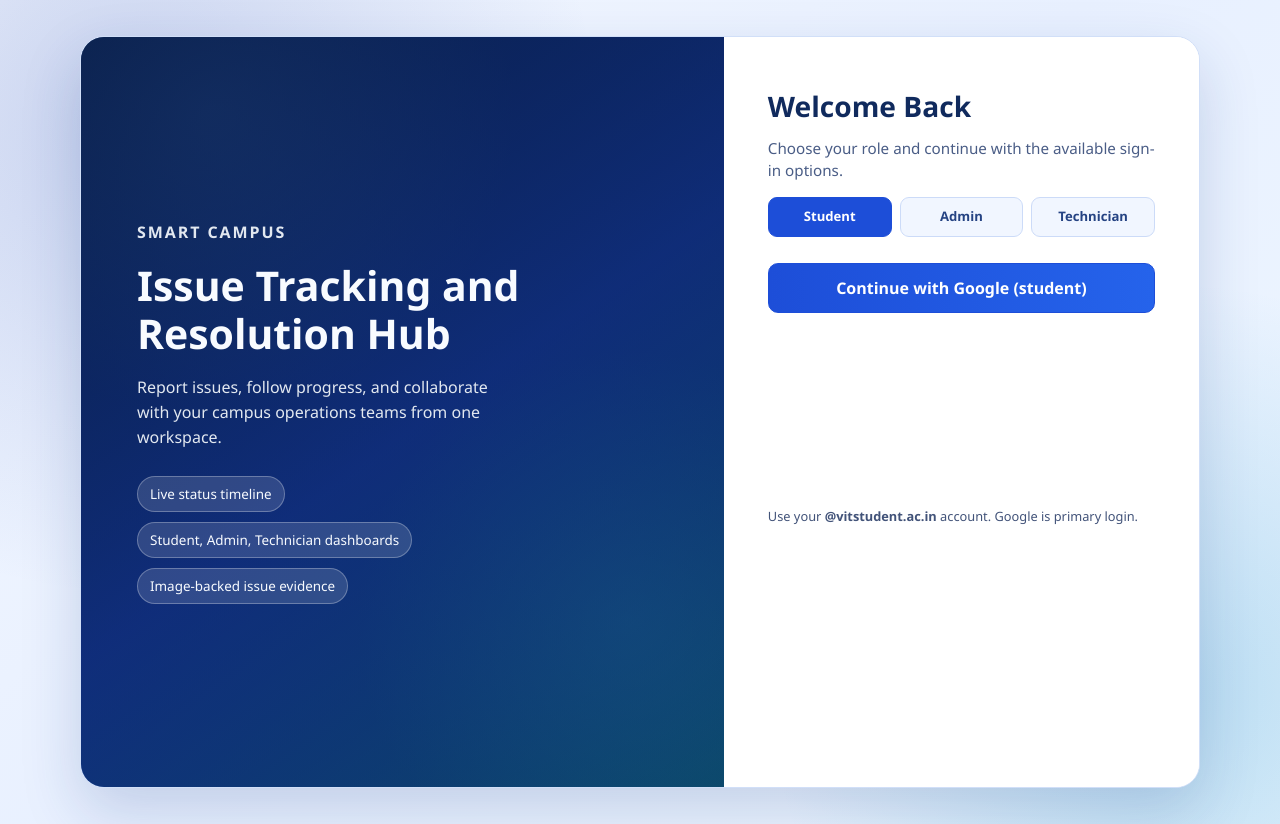
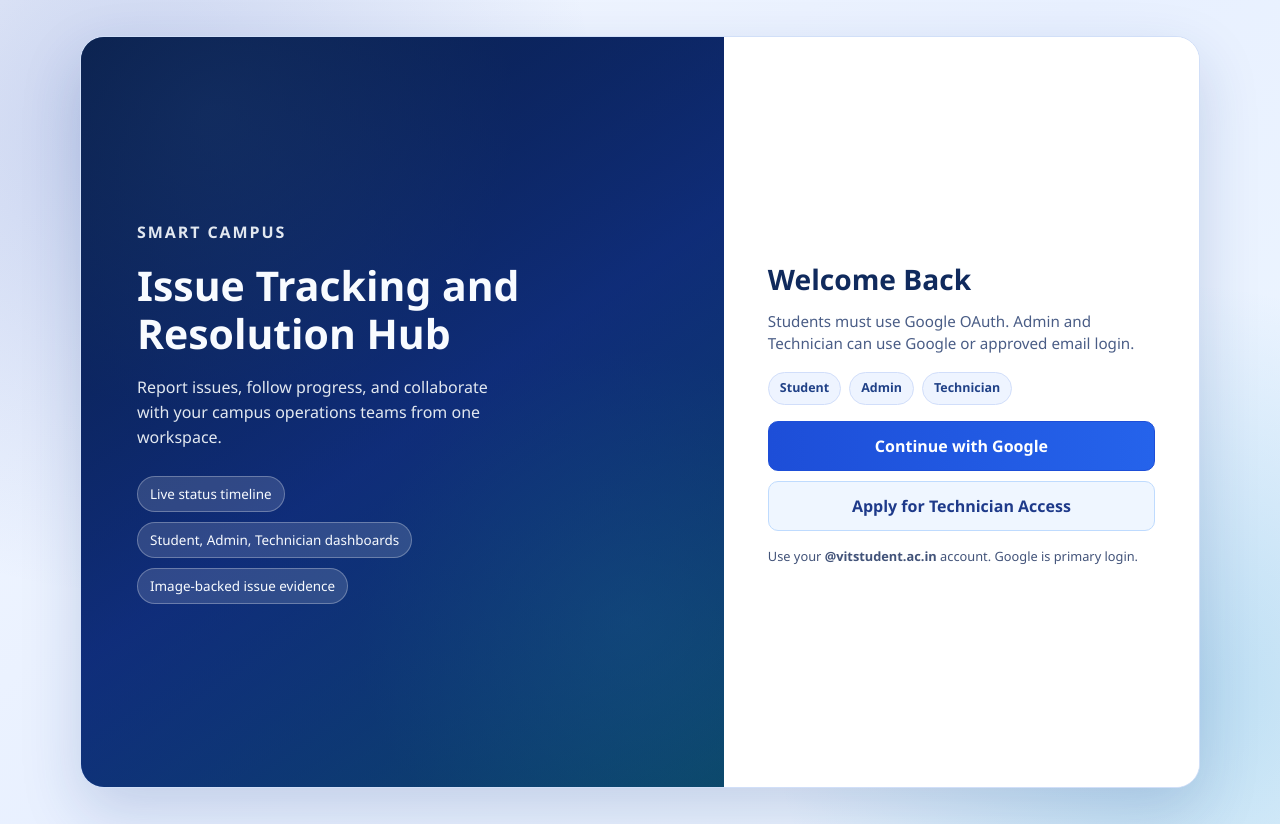
Before and after one commit to AshmanSodhi/Smart-Campus-Issue-Tracking, a React (Vite) app: page / in a window 1280 px wide. Built offline with nearby package versions, Linux system fonts and the light colour scheme; no server answers.

Commit message:
feat: simplify login component by removing role selection and enhancing UI for role options

```diff
--- a/src/components/Login.jsx
+++ b/src/components/Login.jsx
@@ -12,7 +12,6 @@ import "./login.css";
 function Login() {
   const [loading, setLoading] = useState(false);
   const [errorMessage, setErrorMessage] = useState("");
-  const [selectedRole, setSelectedRole] = useState("student");
   const [testEmail, setTestEmail] = useState("");
   const [showTechRegistration, setShowTechRegistration] = useState(false);
   const [registrationMessage, setRegistrationMessage] = useState("");
@@ -46,11 +45,6 @@ function Login() {
     restoreSession();
   }, [navigate]);
 
-  useEffect(() => {
-    setErrorMessage("");
-    setRegistrationMessage("");
-  }, [selectedRole]);
-
   const handleGoogleLogin = async () => {
     setLoading(true);
     setErrorMessage("");
@@ -78,8 +72,6 @@ function Login() {
       setErrorMessage(error.message || "Test email login failed.");
     }
   };
-
-  const showEmailLogin = selectedRole !== "student" && isTestEmailLoginEnabled();
 
   const updateTechField = (field, value) => {
     setTechForm((prev) => ({
@@ -129,65 +121,37 @@ function Login() {
 
         <section className="login-card" aria-label="Sign in to Smart Campus">
           <h2>Welcome Back</h2>
-          <p className="login-subtitle">Choose your role and continue with the available sign-in options.</p>
+          <p className="login-subtitle">
+            Students must use Google OAuth. Admin and Technician can use Google or approved email login.
+          </p>
 
-          <div className="login-tabs" role="tablist" aria-label="Select user type">
-            <button
-              type="button"
-              role="tab"
-              aria-selected={selectedRole === "student"}
-              className={selectedRole === "student" ? "tab active" : "tab"}
-              onClick={() => setSelectedRole("student")}
-            >
-              Student
-            </button>
-            <button
-              type="button"
-              role="tab"
-              aria-selected={selectedRole === "admin"}
-              className={selectedRole === "admin" ? "tab active" : "tab"}
-              onClick={() => setSelectedRole("admin")}
-            >
-              Admin
-            </button>
-            <button
-              type="button"
-              role="tab"
-              aria-selected={selectedRole === "technician"}
-              className={selectedRole === "technician" ? "tab active" : "tab"}
-              onClick={() => setSelectedRole("technician")}
-            >
-              Technician
-            </button>
+          <div className="portal-roles" aria-label="Portal role options">
+            <span>Student</span>
+            <span>Admin</span>
+            <span>Technician</span>
           </div>
 
-          <div className="role-auth-panel" aria-live="polite">
           <button onClick={handleGoogleLogin} disabled={loading}>
-              {loading ? "Redirecting..." : `Continue with Google (${selectedRole})`}
+            {loading ? "Redirecting..." : "Continue with Google"}
           </button>
 
-            {showEmailLogin ? (
+          {isTestEmailLoginEnabled() && (
             <>
               <div className="login-divider">or</div>
               <input
                 type="email"
-                  placeholder={selectedRole === "admin" ? "Admin email login" : "Technician email login"}
+                placeholder="Admin/Technician email login"
                 value={testEmail}
                 onChange={(e) => setTestEmail(e.target.value)}
               />
               <button className="secondary" onClick={handleTestEmailLogin} disabled={loading}>
-                  {selectedRole === "admin" ? "Login with Email (Admin)" : "Login with Email (Technician)"}
+                Login with Email (Admin/Tech)
               </button>
             </>
-            ) : (
-              <div className="auth-spacer" aria-hidden="true" />
           )}
-          </div>
 
           {errorMessage && <div className="login-error">{errorMessage}</div>}
 
-          <div className="role-extra-panel">
-            {selectedRole === "technician" && (
           <button
             type="button"
             className="secondary registration-toggle"
@@ -196,9 +160,8 @@ function Login() {
           >
             {showTechRegistration ? "Hide Technician Registration" : "Apply for Technician Access"}
           </button>
-            )}
 
-            {selectedRole === "technician" && showTechRegistration && (
+          {showTechRegistration && (
             <div className="tech-registration-panel">
               <h3>Technician Registration</h3>
               <p>Submit your details. Admin approval is required before technician login access is enabled.</p>
@@ -242,7 +205,6 @@ function Login() {
               {registrationMessage && <div className="login-success">{registrationMessage}</div>}
             </div>
           )}
-          </div>
 
           <div className="login-info">
             Use your <strong>@vitstudent.ac.in</strong> account. Google is primary login.
--- a/src/components/login.css
+++ b/src/components/login.css
@@ -68,10 +68,10 @@
 
 .login-card {
   background: #fff;
-  padding: clamp(28px, 5vw, 48px) clamp(24px, 5vw, 44px) clamp(24px, 4vw, 36px);
+  padding: clamp(24px, 5vw, 44px);
   display: flex;
   flex-direction: column;
-  justify-content: flex-start;
+  justify-content: center;
 }
 
 .login-subtitle {
@@ -79,7 +79,6 @@
   color: #4a5d86;
   font-size: 0.95rem;
   line-height: 1.45;
-  min-height: 44px;
 }
 
 .showcase-points {
@@ -100,50 +99,21 @@
   font-size: 0.84rem;
 }
 
-.login-tabs {
-  margin-top: 16px;
-  display: grid;
-  grid-template-columns: repeat(3, minmax(0, 1fr));
+.portal-roles {
+  margin-top: 18px;
+  display: flex;
+  flex-wrap: wrap;
   gap: 8px;
 }
 
-.login-tabs .tab {
-  margin-top: 0;
-  padding: 9px 10px;
-  border-radius: 9px;
-  border: 1px solid #ccdbf8;
-  background: #f1f6ff;
-  color: #254383;
-  font-size: 0.82rem;
+.portal-roles span {
+  font-size: 0.78rem;
   font-weight: 600;
-  cursor: pointer;
-}
-
-.login-tabs .tab.active {
-  border-color: #1d4ed8;
-  background: #1d4ed8;
-  color: #ffffff;
-}
-
-.login-tabs .tab:hover {
-  transform: translateY(-1px);
-}
-
-.role-auth-panel {
-  margin-top: 10px;
-  min-height: 196px;
-  display: flex;
-  flex-direction: column;
-}
-
-.auth-spacer {
-  margin-top: 14px;
-  height: 100px;
-}
-
-.role-extra-panel {
-  margin-top: 4px;
-  min-height: 44px;
+  color: #204187;
+  background: #eef4ff;
+  border: 1px solid #d1defa;
+  border-radius: 999px;
+  padding: 6px 11px;
 }
 
 .login-card input {
@@ -195,7 +165,7 @@
 }
 
 .registration-toggle {
-  margin-top: 8px;
+  margin-top: 12px;
 }
 
 .tech-registration-panel {
@@ -270,8 +240,4 @@
   .login-showcase {
     min-height: 240px;
   }
-
-  .role-auth-panel {
-    min-height: 196px;
-  }
 }
```
Lines whose indentation alone changed are shown as unchanged.
